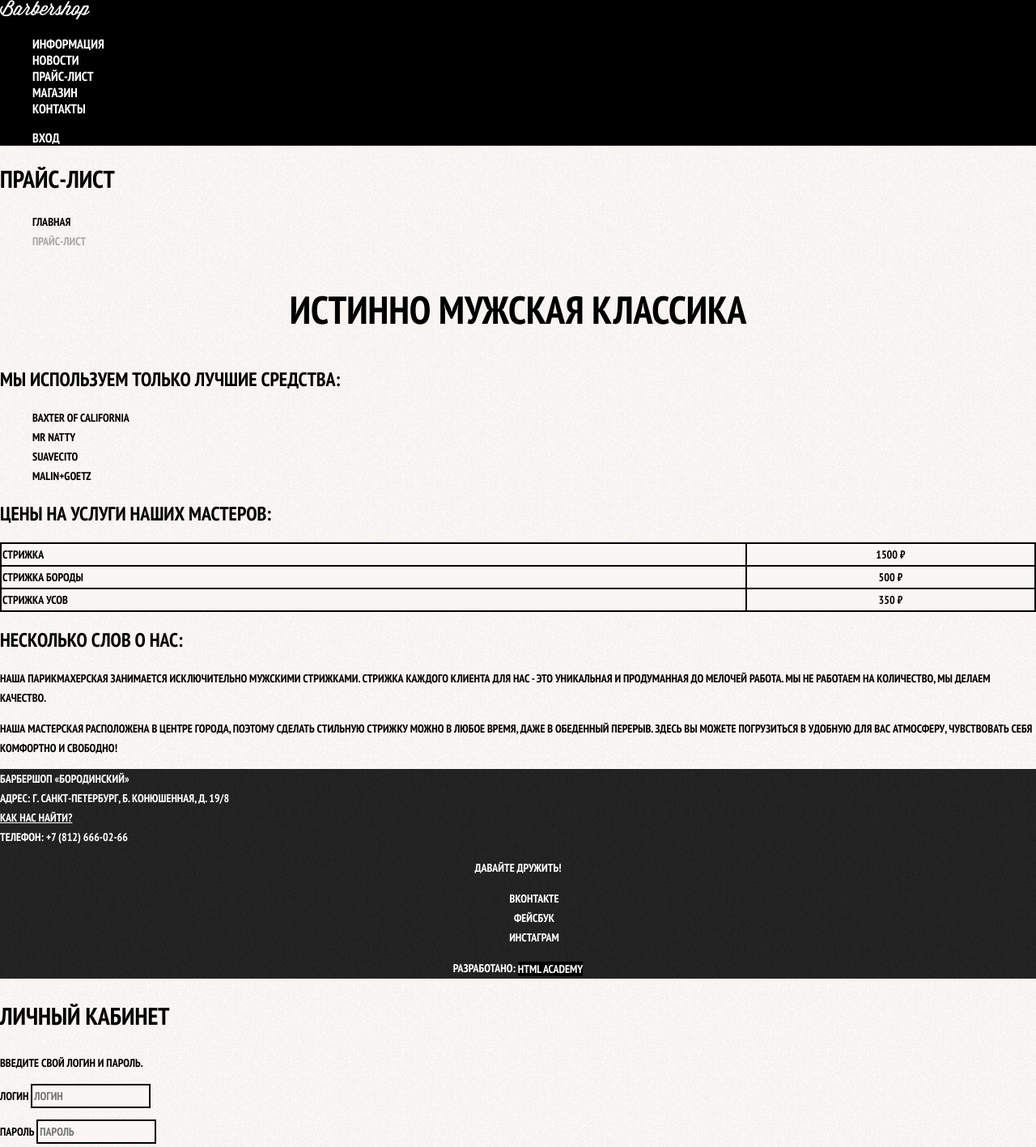
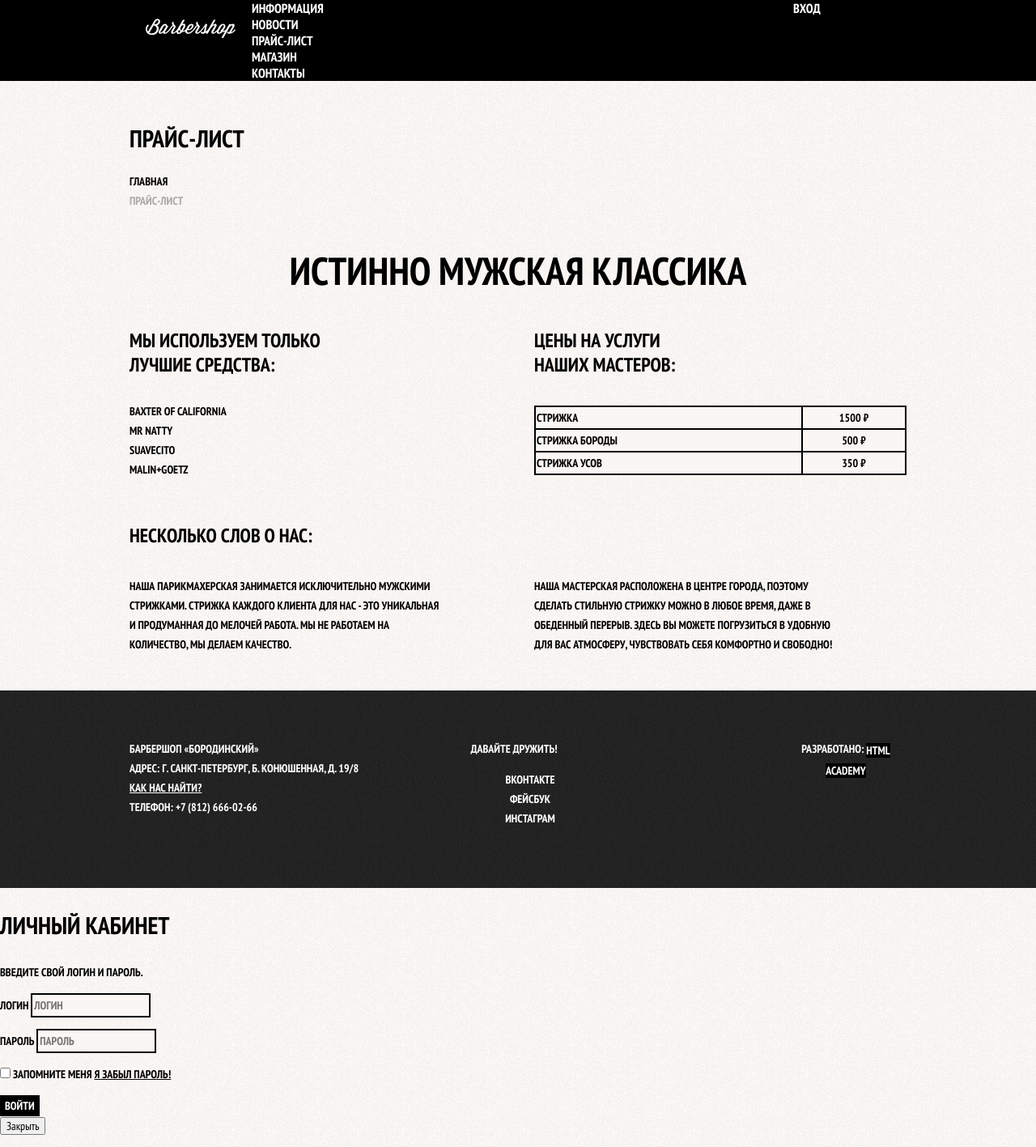
Before and after one commit to OleksandrRbh/Rbh1stRepository, a plain HTML site: page barbershop/price.html in a window 1280 px wide. Shown: the top 1417 px of the page at 81% size. Drawn offline with Linux system fonts and the light colour scheme.

Commit message:
сетка Барбершопа на флексах

```diff
--- a/barbershop/css/style.css
+++ b/barbershop/css/style.css
@@ -14,6 +14,288 @@ body {
   background-position: top center;
   background-repeat: no-repeat;
 }
+
+/*  сеточные стили. начало  */
+
+
+html,
+body {
+  min-width: 1122px;
+  min-height: 1750px;
+}
+
+.container {
+  width: 960px;
+  margin: 0 auto;
+  padding: 0 10px;
+}
+
+.main-header{
+
+	margin-bottom: 75px;
+}
+
+.inner-page .main-header {
+  margin-bottom: 50px;
+
+	background-color: #000000;
+
+}
+
+.main-navigation{
+	display: flex;
+	flex-direction: column;
+	align-items: center;
+}
+
+.inner-page .main-navigation {
+	align-items: flex-start;
+	flex-direction: row;
+
+}
+
+.main-header-logo{
+	width: 370px;
+  height: 153px;
+	order: 2;
+}
+
+.inner-page .main-header-logo {
+	order: 0;
+
+  width: 111px;
+  height: 24px;
+  padding: 23px 20px;
+}
+
+.site-navigation {
+	width: 620px;
+  margin: 0;
+  padding: 0;
+
+  list-style: none;
+
+
+}
+
+.user-navigation {
+	width: 140px;
+  margin: 0;
+  padding: 0;
+
+  list-style: none;
+}
+
+.inner-page .user-navigation {
+  margin-left: auto;
+}
+
+.main-navigation-wrapper {
+  width: 100%;
+  margin-bottom: 60px;
+
+	background-color: #000000;
+}
+
+.main-navigation-wrapper .container {
+  display: flex;
+	justify-content: space-between;
+}
+
+.features {
+  margin-bottom: 80px;
+}
+
+.features-list {
+	display: flex;
+	justify-content: space-between;
+	margin: 0;
+  padding: 0;
+
+  list-style: none;
+}
+
+.feature-item {
+	width: 300px;
+}
+
+.index-columns {
+	display: flex;
+  justify-content: space-between;
+  padding: 50px 80px;
+	margin-bottom: 35px;
+}
+
+.news {
+	width: 380px;
+
+}
+
+.gallery {
+	width: 300px;
+}
+
+.contacts {
+  width: 380px;
+}
+
+.appointment {
+  width: 300px;
+}
+
+.page-title {
+  margin: 0;
+  margin-bottom: 20px;
+  padding: 0;
+
+}
+
+.breadcrumbs {
+  padding: 0;
+  margin: 0;
+  margin-bottom: 50px;
+
+}
+
+.catalog-columns {
+  display: flex;
+	justify-content: space-between;
+}
+
+.filters {
+  width: 180px;
+
+}
+
+.catalog {
+  width: 700px;
+
+}
+
+.catalog-list {
+	display: flex;
+	flex-wrap: wrap;
+  padding: 0;
+  margin: 0;
+	margin-bottom: 45px;
+
+  list-style: none;
+}
+
+.catalog-item {
+  width: 220px;
+	margin-bottom: 20px;
+	margin-right: 20px;
+
+}
+
+.catalog-item:nth-child(3n) {
+  margin-right: 0;
+}
+
+.pagination-list {
+  padding: 0;
+  margin: 0;
+
+  list-style: none;
+
+}
+
+.product-photos {
+  width: 460px;
+
+  /* Временно для сетки */
+  min-height: 677px;
+}
+
+.product-info {
+  width: 390px;
+}
+
+.goods-items{
+	width: 260px;
+}
+
+.price-title{
+	padding: 0;
+  margin: 0;
+	margin-bottom: 35px;
+}
+
+.goods-items ul{
+	padding: 0;
+  margin: 0;
+	margin-top: -5px;
+
+  list-style: none;
+}
+
+.goods-items ul li{
+	padding: 0;
+  margin: 0;
+}
+
+.services{
+	width: 460px;
+}
+
+.services h2{
+	width: 220px;
+}
+
+.about-us{
+	margin: 0;
+	padding: 0;
+	margin-top: 55px;
+}
+
+.about-us p{
+	width: 385px;
+	margin: 0;
+	padding: 0;
+}
+
+.about-us-left-col,
+.about-us-right-col{
+	width: 460px;
+}
+
+.main-footer {
+	padding: 60px 0;
+	margin-top: 65px;
+}
+
+.inner-page .main-footer {
+  margin-top: 45px;
+}
+
+.main-footer .container {
+  display: flex;
+}
+
+.footer-contacts {
+	width: 320px;
+  margin: 0;
+	margin-right: 80px;
+}
+
+.footer-social {
+	width: 150px;
+  margin: 0;
+}
+
+.footer-copyright {
+	width: 150px;
+  margin: 0;
+	margin-left: auto;
+
+}
+
+
+/* сетка  сетка  сетка  сетка  сетка */
+/* конец   конец   конец   конец   конец*/
+/* сетка  сетка  сетка  сетка  сетка */
+
 
 .inner-page {
   color: #000000;
@@ -51,7 +333,6 @@ a {
   line-height: 20px;
   color: #ffffff;
 
-  background-color: #000000;
 }
 
 .site-navigation,
@@ -298,6 +579,7 @@ a {
 	border-collapse: collapse;
 
 	width: 100%;
+	box-sizing: border-box;
 }
 
 .services td{
--- a/barbershop/price.html
+++ b/barbershop/price.html
@@ -7,9 +7,10 @@
     <link href="css/normalize.css" rel="stylesheet">
     <link href="css/style.css" rel="stylesheet">
   </head>
+
   <body class="inner-page">
     <header class="main-header">
-      <nav class="main-navigation">
+      <nav class="main-navigation container">
         <a class="main-header-logo" href="index.html">
           <img src="img/logo.svg" width="111" height="24" alt="Логотип барбершопа «Бородинский»">
         </a>
@@ -38,7 +39,7 @@
 				<p class="lead-phrase">Истинно мужская классика</p>
 			</div>
 
-      <div class="columns-item">
+      <div class="catalog-columns">
 				<section class="goods-items">
 					<h2 class="price-title">Мы используем только лучшие средства:</h2>
 					<ul>
@@ -70,18 +71,24 @@
 
     	<section class="about-us">
     		<h2 class="price-title">Несколько слов о нас:</h2>
+    		<div class="catalog-columns">
+    			<div class="about-us-left-col">
 						<p>
 							Наша парикмахерская занимается исключительно мужскими стрижками. Стрижка каждого клиента для нас - это уникальная и продуманная до мелочей работа. Мы не работаем на количество, мы делаем качество.
 						</p>
+					</div>
+					<div class="about-us-right-col">
 						<p>
 							Наша мастерская расположена в центре города, поэтому сделать стильную стрижку можно в любое время, даже в обеденный перерыв. Здесь вы можете погрузиться в удобную для вас атмосферу, чувствовать себя комфортно и свободно!
 						</p>
-
+					</div>
+				</div>
     	</section>
 
     </main>
 
   	<footer class="main-footer">
+    	<div class="container">
 				<p class="footer-contacts">
 					Барбершоп «Бородинский»<br>
 					Адрес: г. Санкт-Петербург, Б. Конюшенная, д. 19/8<br>
@@ -99,6 +106,7 @@
 				<p class="footer-copyright">
 					<b>Разработано:</b> <a class="button" href="https://htmlacademy.ru">HTML Academy</a>
 				</p>
+			</div>
 		</footer>
 
     <section class="modal modal-login">
```
Also changed, not shown: barbershop/catalog-item.html (+8 -1 lines), barbershop/catalog.html (+6 -1 lines), barbershop/index.html (+12 -1 lines). Lines whose indentation alone changed are shown as unchanged.
